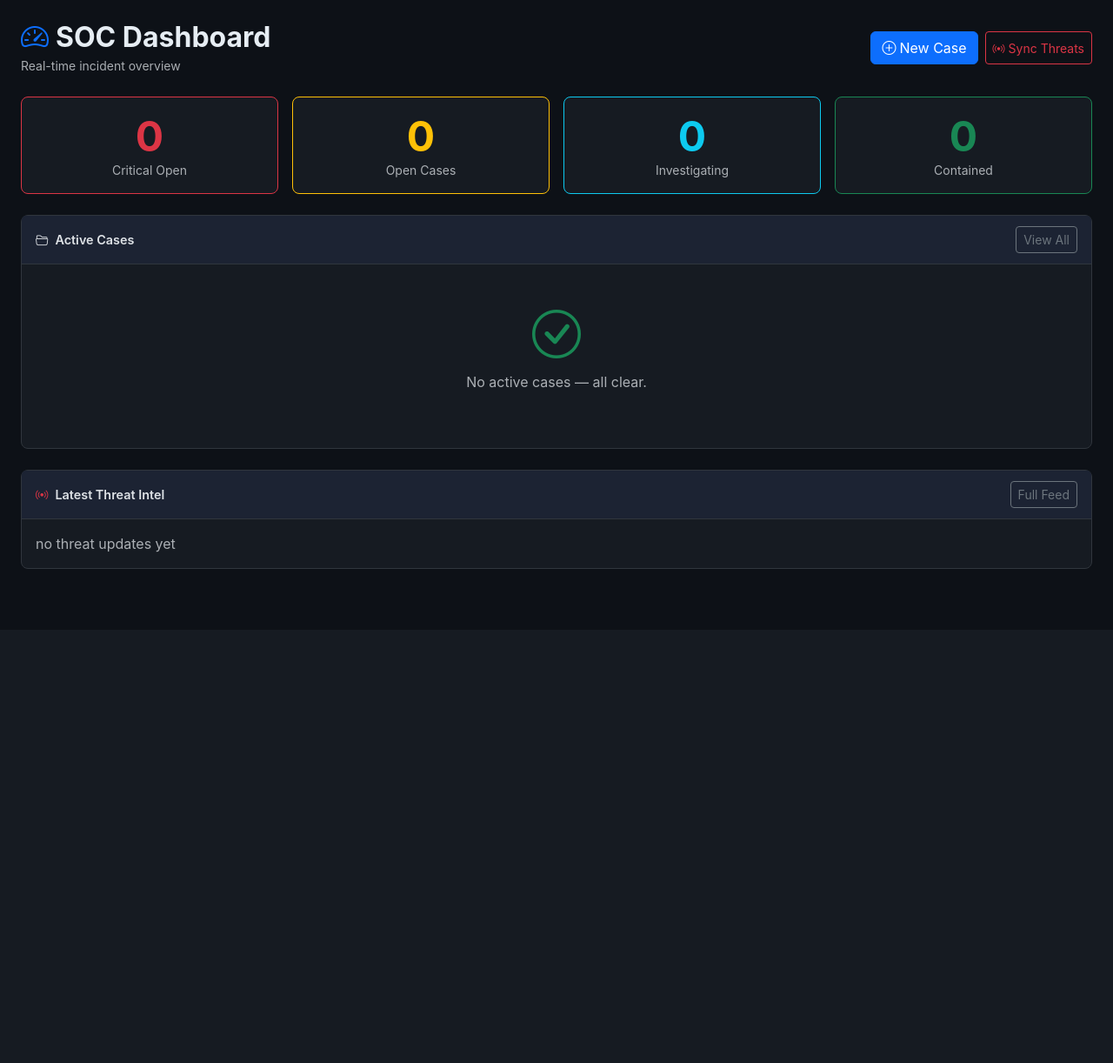
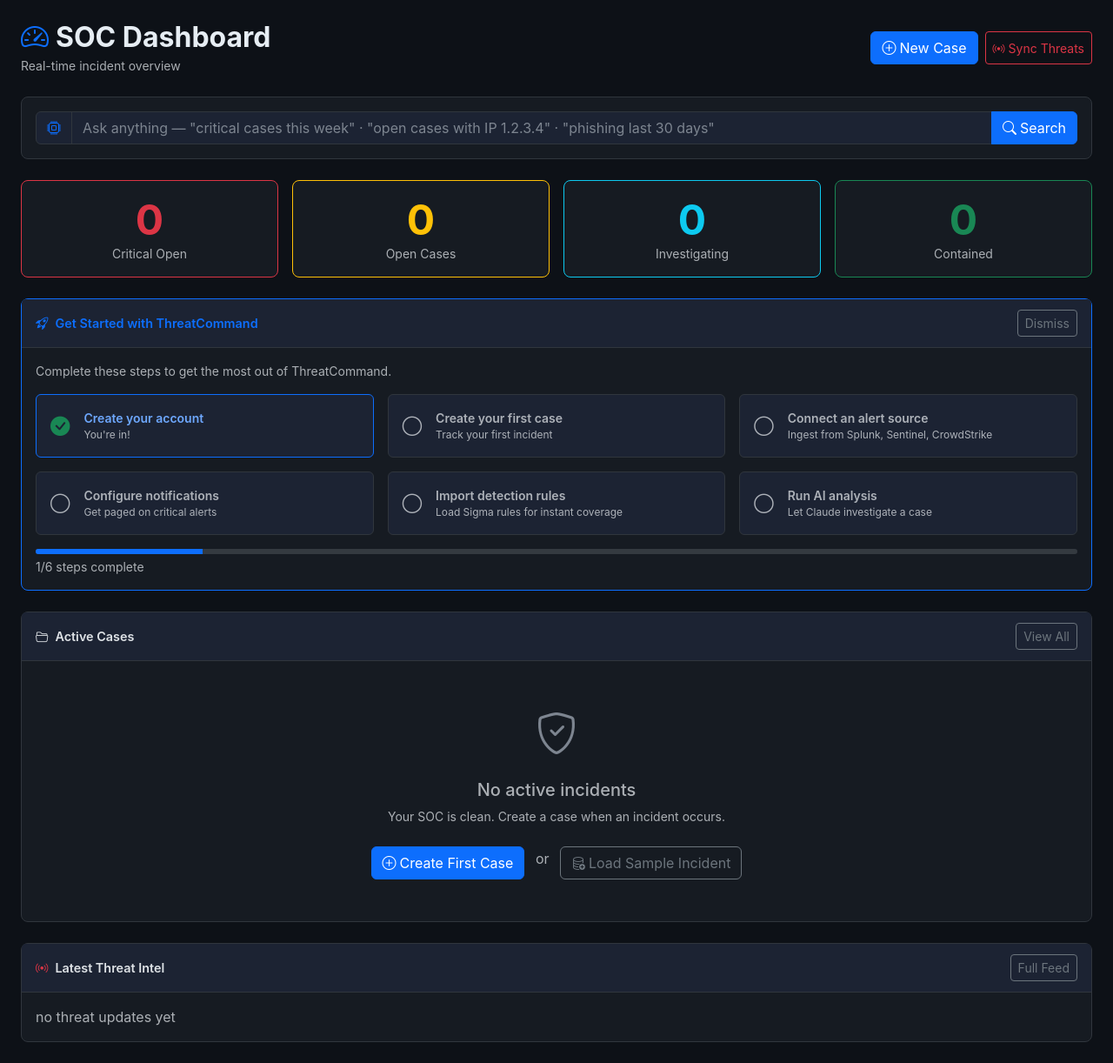
Before and after one commit to reesiant737-creator/containiq, a Flask app: page /dashboard in a window 1280 px wide. Shown: the part 76-1298 px from the top of the page at 87% size. Before the commit the page ends 730 px from the top, so only its background shows below. Run offline with Flask 3, Linux system fonts and the light colour scheme; a user stored in the database is signed in; data that the repository does not hold is empty.

Commit message:
Add 3 conversion-critical features
1. REAL NOTIFICATIONS (Email + Slack + Teams)
   - Notifier now reads per-org webhook config first, env vars as fallback
   - status_change() + sla_breach() methods added to Notifier
   - Case status changes trigger Slack/Teams/email automatically
   - /settings/notifications/test endpoint to verify webhook in 1 click
   - notification_config column added to Org model with startup migration

2. ONBOARDING FLOW
   - 6-step setup checklist on dashboard (create case, connect alerts,
     configure notifications, import Sigma rules, run AI analysis)
   - Progress bar showing completion %
   - Dismiss button stores preference in session
   - Empty state with 'Load Sample Incident' button
   - Sample case: realistic credential stuffing attack with 4 entities
     and 4 timeline events — shows value immediately

3. NATURAL LANGUAGE THREAT SEARCH
   - POST /ai/natural-search — Claude parses plain English into filters
   - Searches by severity, status, source, time range, entity value, title
   - Dashboard search bar with spinner + results table
   - Enter key support, AI explanation shown with results
   - Examples: 'critical cases this week' / 'open cases with IP 1.2.3.4'

25/25 tests passing

Co-Authored-By: Claude Sonnet 4.6 <noreply@anthropic.com>

```diff
--- a/backend/app.py
+++ b/backend/app.py
@@ -118,6 +118,7 @@ def _migrate_billing_columns():
         "stripe_customer_id":      "VARCHAR(128)",
         "stripe_subscription_id":  "VARCHAR(128)",
         "plan_expires_at":         "DATETIME",
+        "notification_config":     "TEXT DEFAULT '{}'",
     }
     with db.engine.connect() as conn:
         existing = [row[1] for row in conn.execute(text("PRAGMA table_info(orgs)"))]
--- a/backend/models/org.py
+++ b/backend/models/org.py
@@ -17,6 +17,9 @@ class Org(db.Model):
     stripe_subscription_id = db.Column(db.String(128))
     plan_expires_at = db.Column(db.DateTime)
 
+    # Notification config — JSON: {slack_url, teams_url, smtp_host, smtp_port, smtp_user, smtp_pass, notify_email}
+    notification_config = db.Column(db.Text, default="{}")
+
     users = db.relationship("User", back_populates="org", lazy="dynamic")
     cases = db.relationship("Case", back_populates="org", lazy="dynamic")
     playbooks = db.relationship("Playbook", back_populates="org", lazy="dynamic")
--- a/backend/routes/cases.py
+++ b/backend/routes/cases.py
@@ -1,7 +1,8 @@
-from flask import Blueprint, render_template, redirect, url_for, flash, request, jsonify, current_app
+from flask import Blueprint, render_template, redirect, url_for, flash, request, jsonify, current_app, session
 from flask_login import login_required, current_user
 from datetime import datetime, timezone
 from ..models.case import Case, Entity, TimelineEvent, Evidence, SEVERITY, STATUS
+from ..models.detection import DetectionRule
 from ..services.audit_service import audit
 from ..services.ioc_enrichment import enrich_entities_async, ENRICHABLE_TYPES
 from ..app import db
@@ -23,7 +24,81 @@ def dashboard():
         "critical": Case.query.filter_by(org_id=current_user.org_id, severity="critical").filter(
             Case.status != "closed").count(),
     }
-    return render_template("dashboard.html", cases=open_cases, stats=stats)
+
+    # Onboarding — show until user dismisses or all steps complete
+    show_onboarding = not session.get(f"onboarding_dismissed_{current_user.org_id}", False)
+
+    total_cases = Case.query.filter_by(org_id=current_user.org_id).count()
+    has_detections = DetectionRule.query.filter_by(org_id=current_user.org_id).first() is not None
+    recent_case = Case.query.filter_by(org_id=current_user.org_id).order_by(Case.created_at.desc()).first()
+
+    onboarding_steps = [
+        {"title": "Create your account", "description": "You're in!", "url": "#", "done": True},
+        {"title": "Create your first case", "description": "Track your first incident", "url": url_for("cases.create_case"), "done": total_cases > 0},
+        {"title": "Connect an alert source", "description": "Ingest from Splunk, Sentinel, CrowdStrike", "url": url_for("settings.api_keys"), "done": False},
+        {"title": "Configure notifications", "description": "Get paged on critical alerts", "url": url_for("settings.index"), "done": False},
+        {"title": "Import detection rules", "description": "Load Sigma rules for instant coverage", "url": url_for("detections.import_rules_form"), "done": has_detections},
+        {"title": "Run AI analysis", "description": "Let Claude investigate a case", "url": url_for("cases.case_detail", case_id=recent_case.id) if recent_case else url_for("cases.create_case"), "done": False},
+    ]
+    all_done = all(s["done"] for s in onboarding_steps)
+    if all_done:
+        show_onboarding = False
+
+    return render_template("dashboard.html", cases=open_cases, stats=stats,
+                           show_onboarding=show_onboarding,
+                           onboarding_steps=onboarding_steps)
+
+
+@cases_bp.route("/onboarding/dismiss", methods=["POST"])
+@login_required
+def dismiss_onboarding():
+    session[f"onboarding_dismissed_{current_user.org_id}"] = True
+    return redirect(url_for("cases.dashboard"))
+
+
+@cases_bp.route("/cases/load-sample", methods=["POST"])
+@login_required
+def load_sample_case():
+    """Create a realistic sample incident for onboarding."""
+    sample = Case(
+        org_id=current_user.org_id,
+        title="[SAMPLE] Credential Stuffing Attack — Admin Portal",
+        description="Multiple failed login attempts detected against the admin portal from 192.168.45.22. "
+                    "23 failed attempts in 4 minutes followed by a successful login at 14:32 UTC. "
+                    "Unusual session: login from new country (RU), immediate access to user export function.",
+        severity="high",
+        status="investigating",
+        source="sentinel",
+        source_ref=f"sample-{int(datetime.now(timezone.utc).timestamp())}",
+        created_by=current_user.id,
+    )
+    db.session.add(sample)
+    db.session.flush()
+
+    entities_data = [
+        ("ip", "192.168.45.22"), ("user", "admin@company.com"),
+        ("domain", "company-portal.internal"), ("ip", "10.0.0.1"),
+    ]
+    for etype, val in entities_data:
+        db.session.add(Entity(case_id=sample.id, entity_type=etype, value=val))
+
+    events = [
+        ("alert_fired", "Sentinel alert fired: Brute force threshold exceeded (23 attempts in 4 min)"),
+        ("login", "Successful login from 192.168.45.22 (RU) at 14:32:07 UTC after 23 failures"),
+        ("file_access", "User export function accessed — 4,200 user records queried within 90 seconds of login"),
+        ("analyst_note", "[SAMPLE] This is example data. Open this case and click 'AI Analyze' to see ThreatCommand in action."),
+    ]
+    for i, (etype, desc) in enumerate(events):
+        db.session.add(TimelineEvent(
+            case_id=sample.id,
+            event_time=datetime.now(timezone.utc),
+            event_type=etype, description=desc,
+            source="sentinel", created_by=current_user.id,
+        ))
+
+    db.session.commit()
+    flash(f"Sample incident #{sample.id} loaded. Click 'AI Analyze' to see ThreatCommand in action!", "success")
+    return redirect(url_for("cases.case_detail", case_id=sample.id))
 
 
 @cases_bp.route("/cases")
@@ -116,6 +191,14 @@ def update_status(case_id):
     audit("case.status_change", user_id=current_user.id, org_id=current_user.org_id,
           resource_type="case", resource_id=str(case_id), case_id=case_id,
           payload={"from": old_status, "to": new_status})
+    if new_status in ("contained", "closed") or case.severity == "critical":
+        try:
+            from ..services.notifier import Notifier
+            from ..models.org import Org
+            Notifier(org=Org.query.get(current_user.org_id)).status_change(
+                case, old_status, new_status, current_user)
+        except Exception:
+            pass
     return jsonify({"status": case.status})
 
 
--- a/frontend/templates/dashboard.html
+++ b/frontend/templates/dashboard.html
@@ -13,6 +13,30 @@
     <button class="btn btn-outline-danger btn-sm" id="runThreatFeed" title="Run threat intel now">
       <i class="bi bi-broadcast me-1"></i>Sync Threats
     </button>
+  </div>
+</div>
+
+<!-- Natural Language Search -->
+<div class="card ciq-card mb-4">
+  <div class="card-body py-3">
+    <div class="input-group">
+      <span class="input-group-text" style="background:var(--ciq-surface-2);border-color:var(--ciq-border);">
+        <i class="bi bi-cpu text-primary"></i>
+      </span>
+      <input type="text" id="nlSearch" class="form-control"
+             placeholder='Ask anything — "critical cases this week" · "open cases with IP 1.2.3.4" · "phishing last 30 days"'
+             style="background:var(--ciq-surface-2);border-color:var(--ciq-border);color:var(--ciq-text);">
+      <button class="btn btn-primary" id="btnNLSearch">
+        <i class="bi bi-search me-1"></i>Search
+      </button>
+    </div>
+    <div id="nlResults" class="mt-3 d-none">
+      <div id="nlExplanation" class="text-muted small mb-2"></div>
+      <div id="nlResultsTable"></div>
+    </div>
+    <div id="nlLoading" class="mt-2 d-none text-muted small">
+      <span class="spinner-border spinner-border-sm me-2"></span>Searching with AI...
+    </div>
   </div>
 </div>
 
@@ -52,6 +76,42 @@
   </div>
 </div>
 
+{% if show_onboarding %}
+<div class="card ciq-card mb-4 border-primary">
+  <div class="card-header d-flex justify-content-between align-items-center">
+    <span class="fw-semibold text-primary"><i class="bi bi-rocket-takeoff me-2"></i>Get Started with ThreatCommand</span>
+    <form method="POST" action="/onboarding/dismiss">
+      <button type="submit" class="btn btn-sm btn-outline-secondary">Dismiss</button>
+    </form>
+  </div>
+  <div class="card-body">
+    <p class="text-muted small mb-3">Complete these steps to get the most out of ThreatCommand.</p>
+    <div class="row g-3">
+      {% for step in onboarding_steps %}
+      <div class="col-md-6 col-lg-4">
+        <a href="{{ step.url }}" class="text-decoration-none">
+          <div class="d-flex align-items-center gap-3 p-3 rounded"
+               style="background:var(--ciq-surface-2);border:1px solid {{ 'var(--ciq-primary)' if step.done else 'var(--ciq-border)' }};">
+            <i class="bi {{ 'bi-check-circle-fill text-success' if step.done else 'bi-circle text-muted' }}" style="font-size:1.4rem;flex-shrink:0;"></i>
+            <div>
+              <div class="fw-semibold small {{ '' if step.done else 'text-muted' }}">{{ step.title }}</div>
+              <div class="text-muted" style="font-size:0.75rem;">{{ step.description }}</div>
+            </div>
+          </div>
+        </a>
+      </div>
+      {% endfor %}
+    </div>
+    <div class="mt-3">
+      <div class="progress" style="height:6px;">
+        <div class="progress-bar bg-primary" style="width:{{ (onboarding_steps|selectattr('done')|list|length / onboarding_steps|length * 100)|int }}%"></div>
+      </div>
+      <div class="text-muted small mt-1">{{ onboarding_steps|selectattr('done')|list|length }}/{{ onboarding_steps|length }} steps complete</div>
+    </div>
+  </div>
+</div>
+{% endif %}
+
 <!-- Active cases table -->
 <div class="card ciq-card mb-4">
   <div class="card-header d-flex justify-content-between align-items-center">
@@ -88,9 +148,19 @@
       </tbody>
     </table>
     {% else %}
-    <div class="text-center py-5 text-muted">
-      <i class="bi bi-check-circle display-4 text-success"></i>
-      <p class="mt-2">No active cases — all clear.</p>
+    <div class="text-center py-5">
+      <i class="bi bi-shield-check" style="font-size:3rem;color:var(--ciq-muted);"></i>
+      <h5 class="mt-3 text-muted">No active incidents</h5>
+      <p class="text-muted small">Your SOC is clean. Create a case when an incident occurs.</p>
+      <a href="{{ url_for('cases.create_case') }}" class="btn btn-primary mt-2">
+        <i class="bi bi-plus-circle me-1"></i>Create First Case
+      </a>
+      <span class="text-muted mx-2">or</span>
+      <form method="POST" action="/cases/load-sample" style="display:inline;">
+        <button type="submit" class="btn btn-outline-secondary mt-2">
+          <i class="bi bi-database-add me-1"></i>Load Sample Incident
+        </button>
+      </form>
     </div>
     {% endif %}
   </div>
@@ -153,5 +223,53 @@ document.getElementById('runThreatFeed').addEventListener('click', function() {
     })
     .catch(() => { this.innerHTML = 'Error'; this.disabled = false; });
 });
+
+// Natural Language Search
+const nlBtn = document.getElementById('btnNLSearch');
+const nlInput = document.getElementById('nlSearch');
+const nlResults = document.getElementById('nlResults');
+const nlLoading = document.getElementById('nlLoading');
+
+function runNLSearch() {
+  const q = nlInput.value.trim();
+  if (!q) return;
+  nlResults.classList.add('d-none');
+  nlLoading.classList.remove('d-none');
+  fetch('/ai/natural-search', {
+    method: 'POST',
+    headers: {'Content-Type': 'application/json'},
+    body: JSON.stringify({query: q})
+  })
+  .then(r => r.json())
+  .then(d => {
+    nlLoading.classList.add('d-none');
+    nlResults.classList.remove('d-none');
+    document.getElementById('nlExplanation').innerHTML =
+      `<i class="bi bi-cpu me-1 text-primary"></i><strong>AI interpreted:</strong> ${d.explanation} — <strong>${d.total}</strong> case${d.total !== 1 ? 's' : ''} found`;
+    if (!d.results || d.results.length === 0) {
+      document.getElementById('nlResultsTable').innerHTML =
+        '<div class="text-muted small py-2">No cases match your search.</div>';
+      return;
+    }
+    const SEV = {critical:'danger',high:'warning',medium:'secondary',low:'success'};
+    document.getElementById('nlResultsTable').innerHTML = `
+      <table class="table table-sm ciq-table mb-0">
+        <thead><tr><th>#</th><th>Title</th><th>Severity</th><th>Status</th><th>Created</th></tr></thead>
+        <tbody>${d.results.map(r => `
+          <tr>
+            <td><a href="${r.url}" class="text-decoration-none">#${r.id}</a></td>
+            <td><a href="${r.url}">${r.title}</a></td>
+            <td><span class="badge bg-${SEV[r.severity]||'secondary'}">${r.severity}</span></td>
+            <td>${r.status}</td>
+            <td class="text-muted small">${r.created_at ? new Date(r.created_at).toLocaleDateString() : ''}</td>
+          </tr>`).join('')}
+        </tbody>
+      </table>`;
+  })
+  .catch(() => { nlLoading.classList.add('d-none'); });
+}
+
+nlBtn.addEventListener('click', runNLSearch);
+nlInput.addEventListener('keydown', e => { if (e.key === 'Enter') runNLSearch(); });
 </script>
 {% endblock %}
```
Also changed, not shown: backend/routes/ai.py (+116 -1 lines), backend/routes/settings.py (+25 -0 lines), backend/services/notifier.py (+45 -8 lines).
